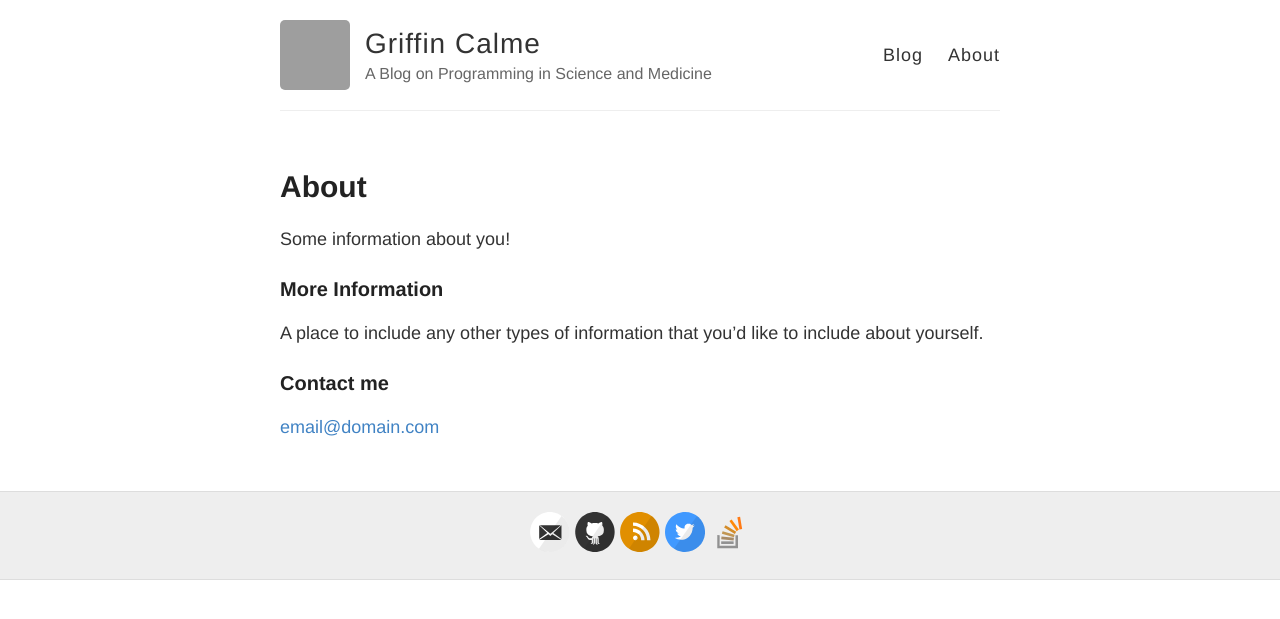
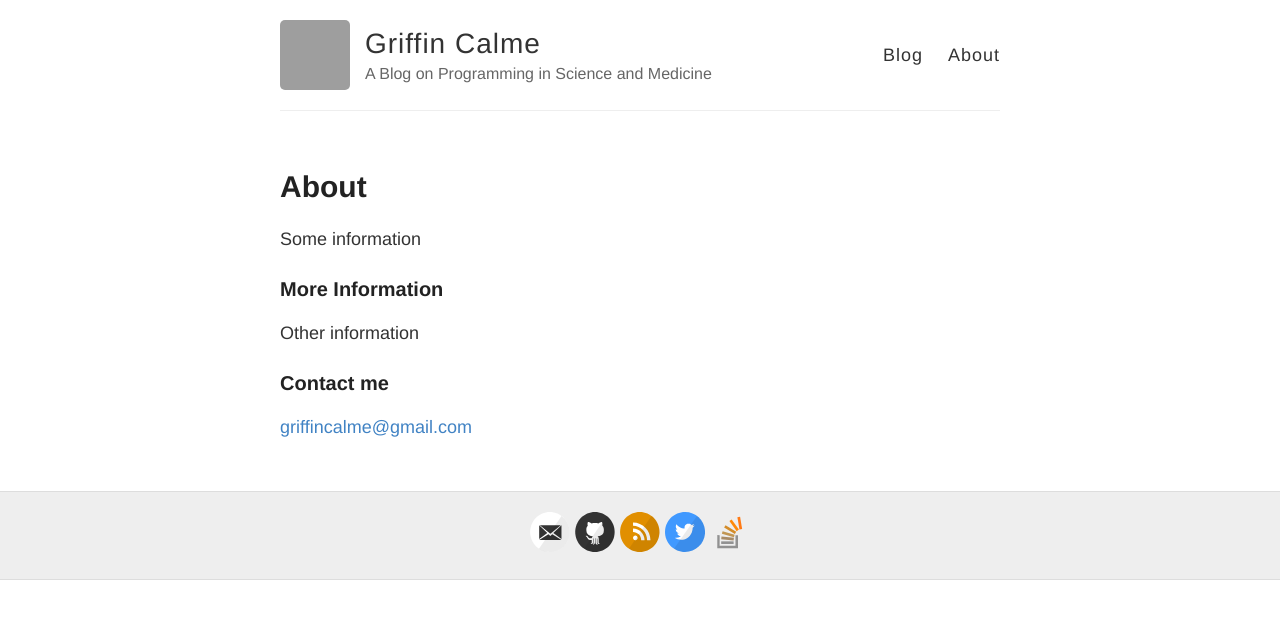
Before and after one commit to griffincalme/griffincalme.github.io, a Jekyll site: the page built from about.md, in a window 1280 px wide. Shown: the top 619 px of the page. Built offline with Jekyll 4.4.1, drawn with Linux system fonts in a browser that asks for light colours; grey boxes are pictures that could not be loaded.

Commit message:
trying out jekyll now

```diff
--- a/about.md
+++ b/about.md
@@ -4,12 +4,12 @@
 permalink: /about/
 ---
 
-Some information about you!
+Some information
 
 ### More Information
 
-A place to include any other types of information that you'd like to include about yourself.
+Other information
 
 ### Contact me
 
-[email@domain.com](mailto:email@domain.com)
+[griffincalme@gmail.com](mailto:griffincalme@gmail.com)
```
